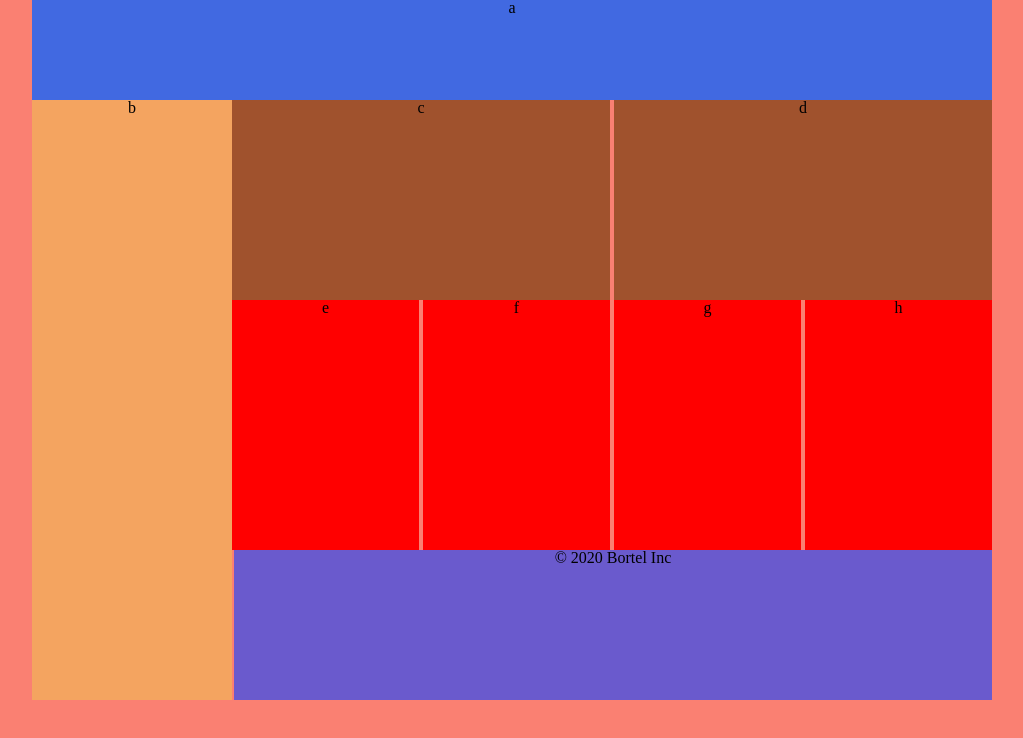
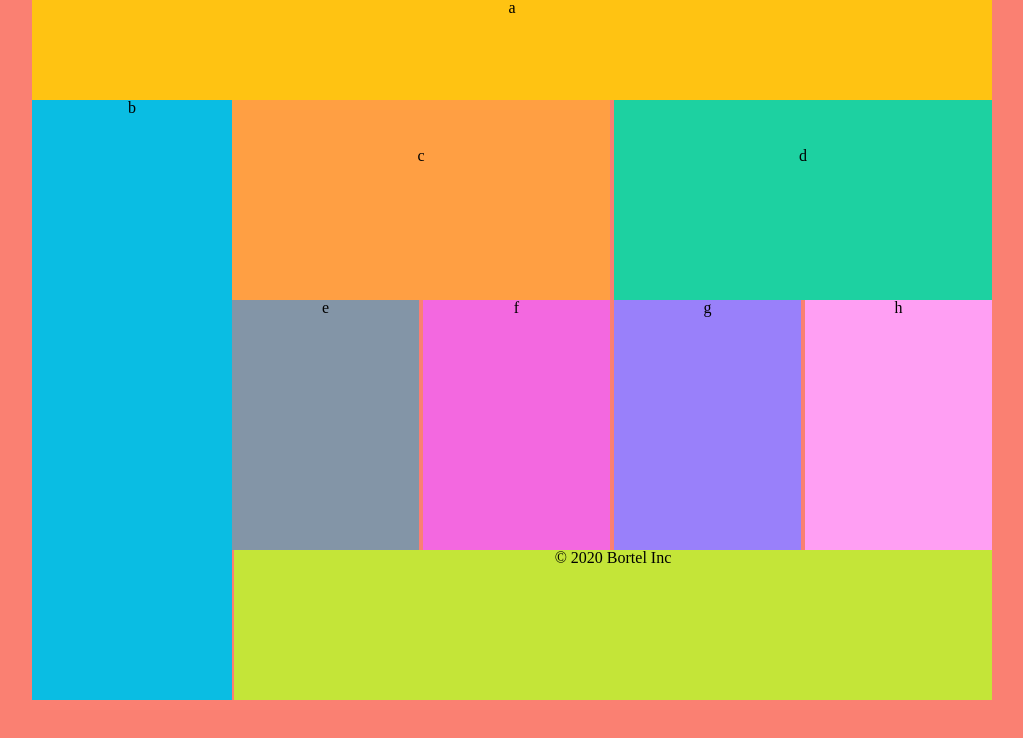
Before and after one commit to Chris-Bortel/lab-01, a plain HTML site: page index.html in a window 1280 px wide. Shown: the whole page, without its empty margins (128-1151 px from the left). Drawn offline with Linux system fonts and the light colour scheme.

Commit message:
changed the element colors, but I am unable to center the letters or get rid of the gutter between the elements.

```diff
--- a/css/layout.css
+++ b/css/layout.css
@@ -17,27 +17,44 @@
   aside {
     height: 150px;
     background-color: sandybrown;
+    /* padding-top:3em; */
   }
 
   div {
     height: 125px;
     background-color: sienna;
     text-align: center;
-    /* padding: 3em; */
+  }
+
+  div:nth-child(2) {
+    background-color: #fbc531;
+  }
+
+  div p {
+    padding-top:3em;
   }
 
   article p {
-    /* display: inline; */
     display:inline-block;
     height:250px;
     width:238px;
     background-color: red;
+  }
+  article p:nth-child(2) {
+    background-color:#bada55;
+  }
+  article p:nth-child(3) {
+    background-color:#f5f6fa;
+  }
+  article p:nth-child(4) {
+    background-color:#487eb0;
   }
 
   footer {
     height: 80px;
     background: slateblue;
   }
+
 
   @media (min-width: 768px) {
     body {
@@ -47,33 +64,46 @@
     }
     header {
       height: 100px;
+      background-color: #FFC312;
     }
 
     aside {
       float: left;
       width: 200px;
       height: 600px;
+      background-color: #0abde3;
     }
 
     div  {
       display:inline-block;
       width: 378px;
-      height: 200px
+      height: 200px;
+      background-color: #1dd1a1;
     }
-    article {
-      /* margin-right: px; */
+
+    div:nth-child(2){
+      background-color: #ff9f43;
     }
+
     article p {
-      /* margin-left: -3.7px; */
-      /* margin-left: -3.7px; */
-      /* display: inline-block; */
       width: 187px;
       height: 250px;
+      background-color: #8395a7;
+    }
+    article p:nth-child(2) {
+      background-color:#f368e0;
+    }
+    article p:nth-child(3) {
+      background-color:#9980FA;
+    }
+    article p:nth-child(4) {
+      background-color:#ff9ff3;
     }
 
     footer {
       float:right;
       width: 758px;
       height: 150px;
+      background-color: #C4E538;
     }
   }
```
